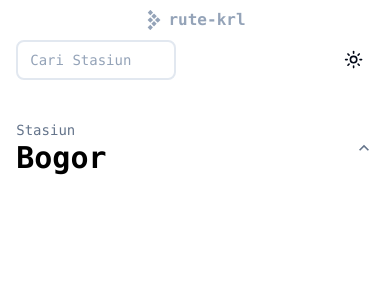
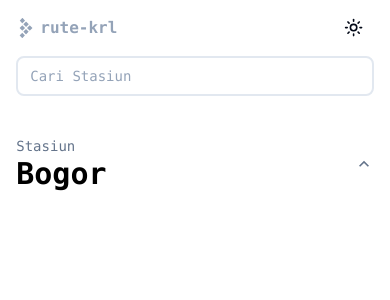
Before and after one commit to dialkq/rute-krl, a Next.js app: page / in a window 390 px wide. Shown: the top 300 px of the page. Built offline with nearby package versions, Linux system fonts and the light colour scheme.

Commit message:
update style navbar

```diff
--- a/components/common/Navbar/index.tsx
+++ b/components/common/Navbar/index.tsx
@@ -7,15 +7,25 @@ import { Input } from "@/components/ui/input";
 const Navbar = () => {
   return (
     <div className="w-full mx-auto flex flex-col md:flex-row ">
-      <div className="w-full flex items-center py-2 md:py-4 justify-center md:justify-normal">
-        <SiTestrail className="text-xl text-slate-400 hover:text-black mr-1" />
-        <p className="lg:text-xl text-slate-400 text-center font-semibold font-mono">
-          rute-krl
-        </p>
+      <div className="w-full flex items-center py-2 md:py-4 justify-between md:justify-normal">
+        <div className="flex">
+          <SiTestrail className="text-xl text-slate-400 my-auto hover:text-black mr-1" />
+          <p className="lg:text-xl text-slate-400 text-center font-semibold font-mono">
+            rute-krl
+          </p>
+        </div>
+        <div className="flex md:hidden">
+          <ThemeBtn />
+        </div>
       </div>
       <div className="flex justify-between items-center md:py-4">
-        <Input placeholder="Cari Stasiun" className="placeholder:text-slate-400 md:mr-5 rounded-lg font-mono border-2 border-slate-200 focus:border-none w-40" />
-        <ThemeBtn />
+        <Input
+          placeholder="Cari Stasiun"
+          className="placeholder:text-slate-400 md:mr-3 rounded-lg font-mono border-2 border-slate-200 focus:border-none w-full md:w-52 lg:w-60"
+        />
+        <div className="hidden md:flex">
+          <ThemeBtn />
+        </div>
       </div>
     </div>
   );
--- a/components/common/ThemeBtn/index.tsx
+++ b/components/common/ThemeBtn/index.tsx
@@ -17,7 +17,7 @@ export function ThemeBtn() {
 
   return (
     <DropdownMenu>
-      <DropdownMenuTrigger className="p-2" asChild>
+      <DropdownMenuTrigger className="" asChild>
         <Button variant="ghost" size="icon">
           <Sun className="hover:text-black h-[1.2rem] w-[1.2rem] rotate-0 scale-100 transition-all dark:-rotate-90 dark:scale-0" />
           <Moon className="absolute h-[1.2rem] w-[1.2rem] rotate-90 scale-0 transition-all dark:rotate-0 dark:scale-100" />
```
